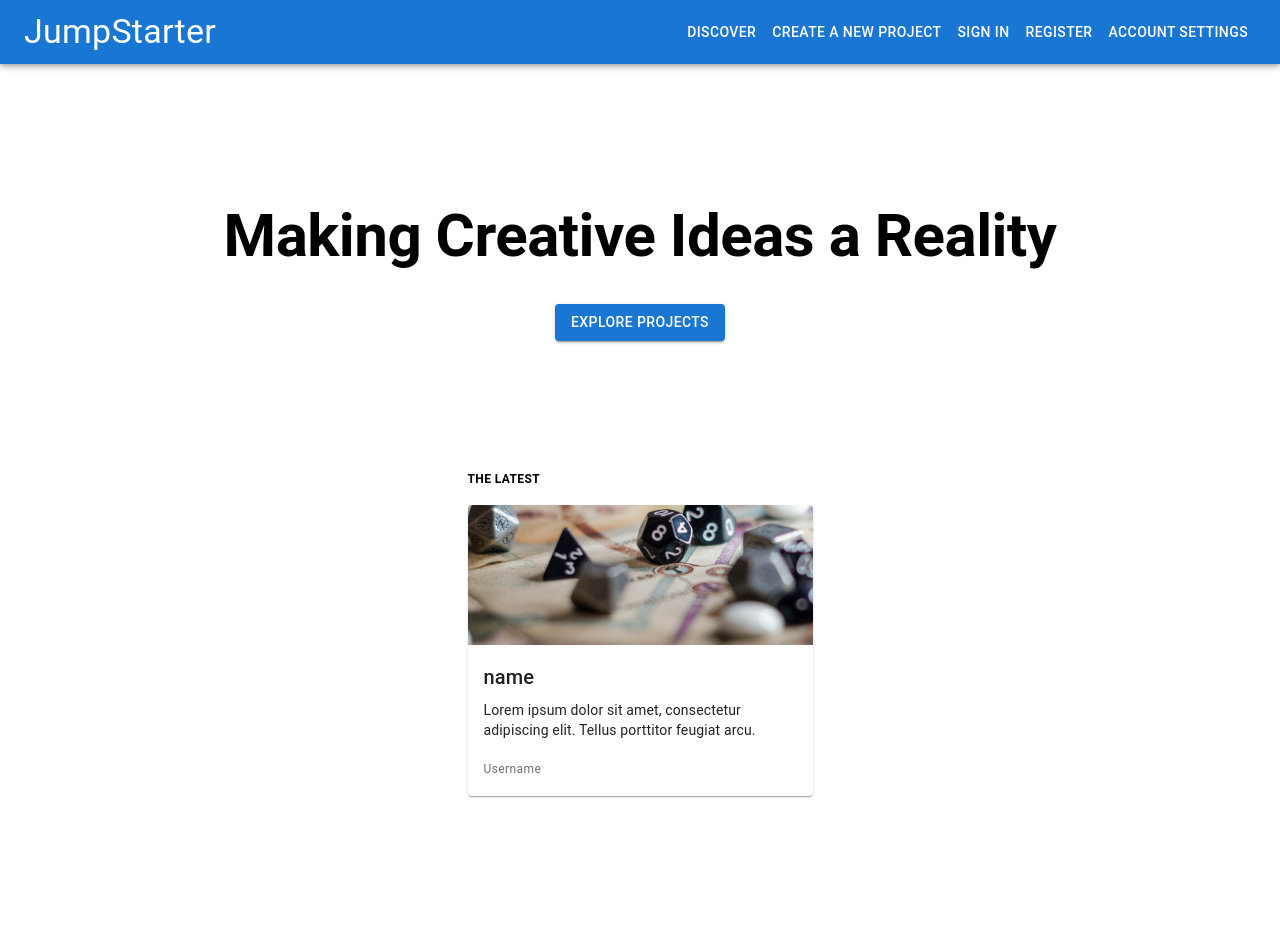
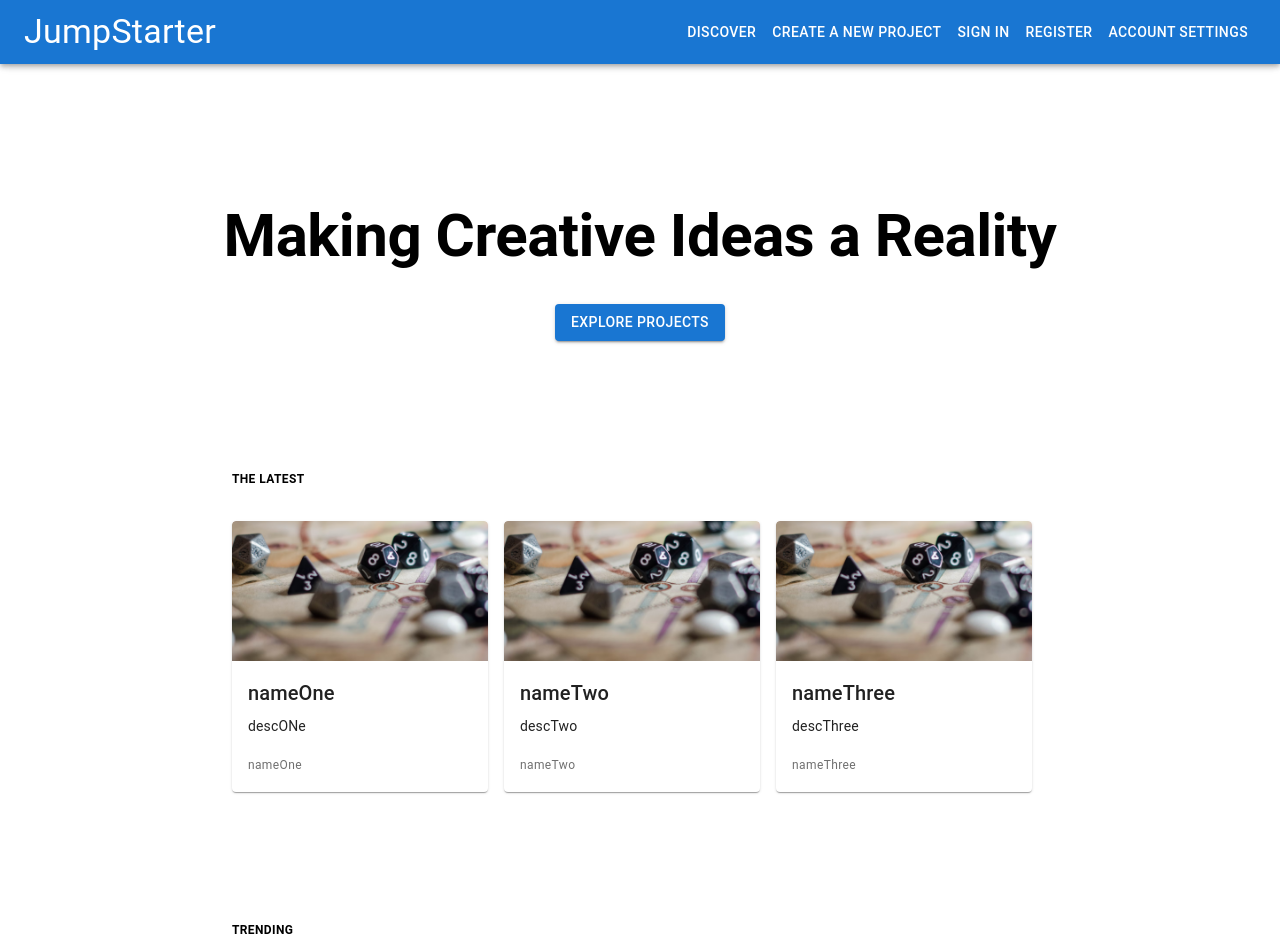
Before and after one commit to bethea28/amazon2, a React (Create React App) app: page / in a window 1280 px wide. Shown: the top 952 px of the page. Built offline with nearby package versions, Linux system fonts and the light colour scheme.

Commit message:
card props fixed and home page updated

```diff
--- a/src/Components/Homepage/Card.tsx
+++ b/src/Components/Homepage/Card.tsx
@@ -7,19 +7,19 @@ import { Box, CardActionArea, Grid } from "@mui/material";
 import img1 from "./img/game.png";
 
 export interface ProjectCardProps {
-  data: [{ projectName: string; projectDescription: string; userName: string }];
+  data: { projectName: string; projectDescription: string; userName: string }[];
 }
 
-const ProjectCard = (props: ProjectCardProps) => {
-  console.log(props.data[0]);
+const ProjectCard = ({ data }: ProjectCardProps) => {
+  console.log(data);
 
   return (
     <>
       <Box sx={{ justifyContent: "center" }} marginTop={2}>
         <Grid container sx={{ maxWidth: 1000 }}>
-          {props.data.map((element) => (
+          {data.map((element) => (
             <Grid>
-              <Card sx={{ maxWidth: 345 }}>
+              <Card sx={{ maxWidth: 345, marginRight: 2 }}>
                 <CardActionArea>
                   <CardMedia
                     component='img'
@@ -29,14 +29,14 @@ const ProjectCard = (props: ProjectCardProps) => {
                   />
                   <CardContent>
                     <Typography gutterBottom variant='h6' component='div'>
-                      {element && element.projectName}
+                      {element.projectName}
                     </Typography>
                     <Typography variant='body2' color='text.primary'>
-                      Lorem ipsum dolor sit amet, consectetur adipiscing elit.
-                      Tellus porttitor feugiat arcu.
+                      {element.projectDescription}
                     </Typography>
                     <Typography variant='caption' color='#707070'>
-                      <br></br>Username
+                      <br></br>
+                      {element.userName}
                     </Typography>
                   </CardContent>
                 </CardActionArea>
--- a/src/Components/Homepage/Homepage.tsx
+++ b/src/Components/Homepage/Homepage.tsx
@@ -1,9 +1,23 @@
 import * as React from "react";
-import { Button, Grid, Typography } from "@mui/material";
+import { Box, Button, Grid, Typography } from "@mui/material";
 import ProjectCard from "./Card";
 
 const data = [
-  { projectName: "name", projectDescription: "name", userName: "name" },
+  {
+    projectName: "nameOne",
+    projectDescription: "descONe",
+    userName: "nameOne",
+  },
+  {
+    projectName: "nameTwo",
+    projectDescription: "descTwo",
+    userName: "nameTwo",
+  },
+  {
+    projectName: "nameThree",
+    projectDescription: "descThree",
+    userName: "nameThree",
+  },
 ];
 
 const Homepage = () => {
@@ -32,7 +46,34 @@ const Homepage = () => {
             THE LATEST
           </Typography>
         </Grid>
-        <ProjectCard data={data} />
+
+        <Grid
+          container
+          sx={{
+            flexDirection: "row",
+          }}
+        >
+          <Grid>
+            <ProjectCard data={data} />
+          </Grid>
+        </Grid>
+
+        <Grid marginTop={16} marginBottom={2}>
+          <Typography sx={{ fontWeight: "bold" }} variant='caption'>
+            TRENDING
+          </Typography>
+        </Grid>
+
+        <Grid
+          container
+          sx={{
+            flexDirection: "row",
+          }}
+        >
+          <Grid>
+            <ProjectCard data={data} />
+          </Grid>
+        </Grid>
       </Grid>
     </>
   );
```
